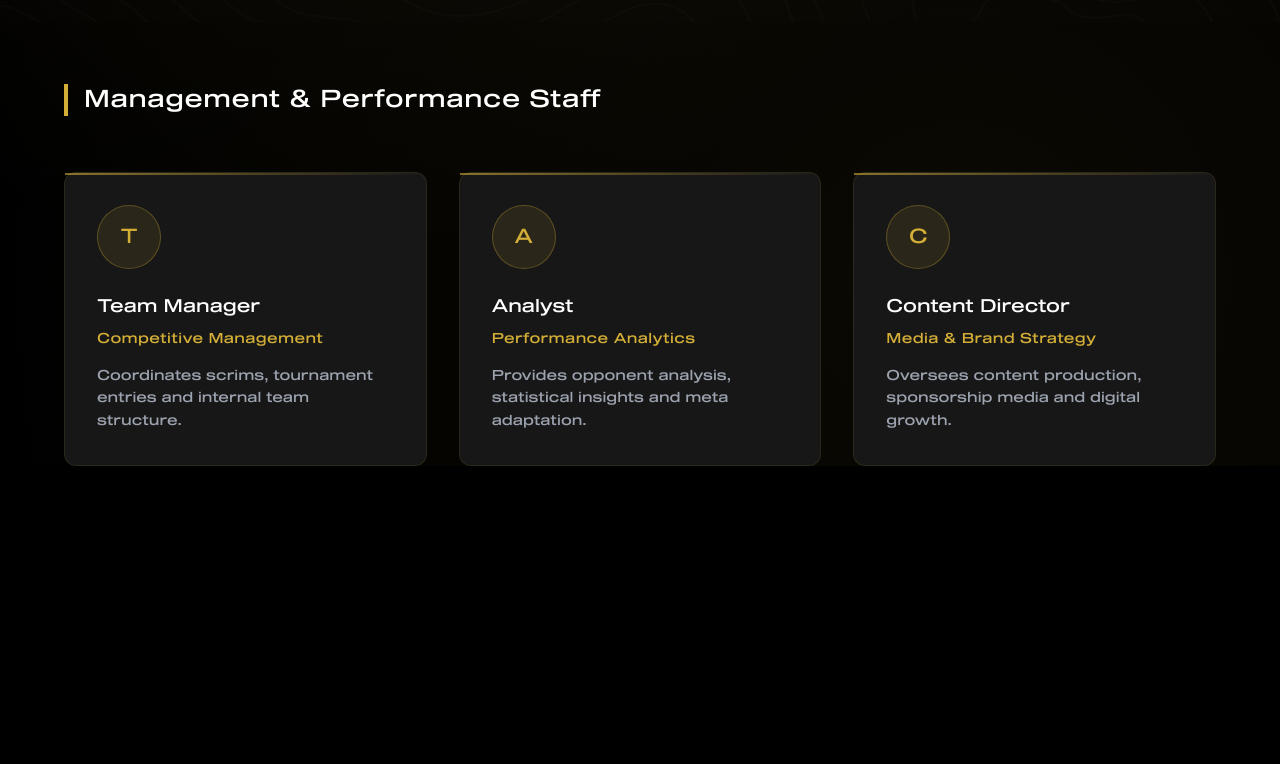
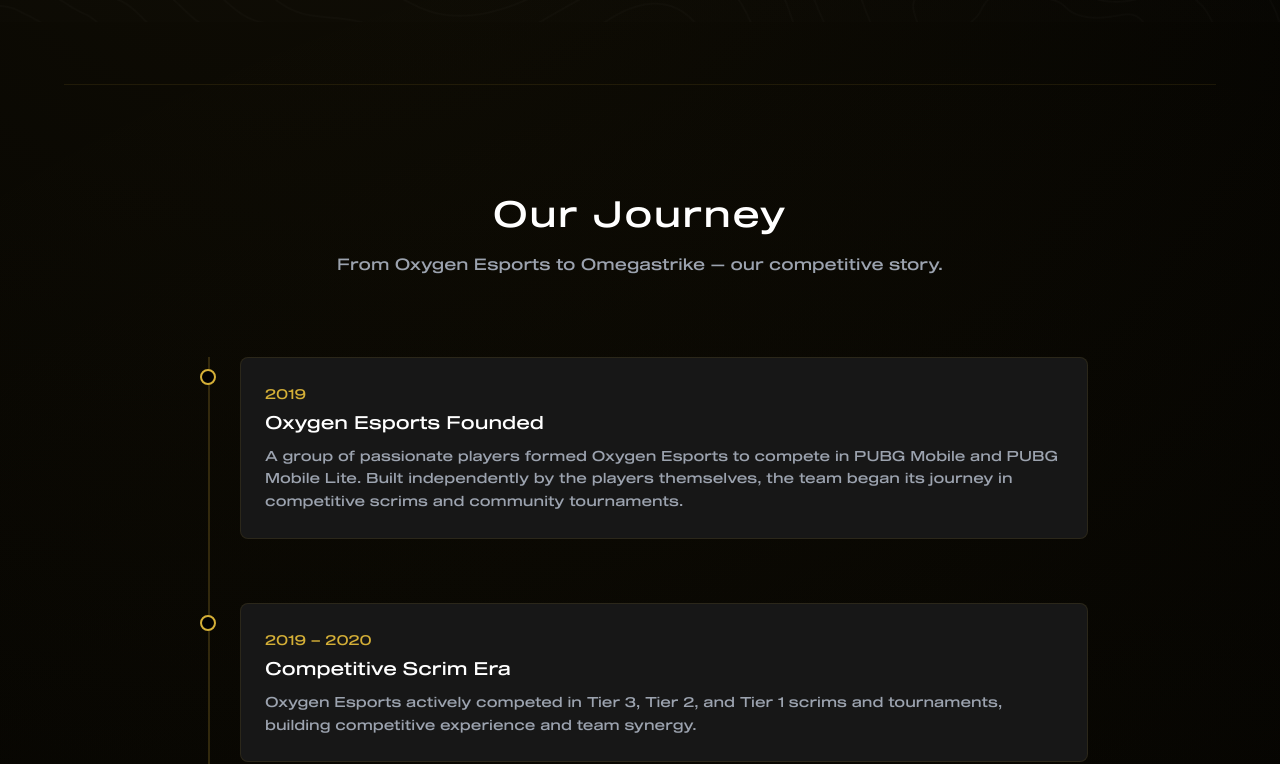
Before and after one commit to omegastrike/_teamos, a Next.js app: page /organization in a window 1280 px wide. Shown: the part 778-1542 px from the top of the page. Before the commit the page ends 1244 px from the top, so only its background shows below. Built offline with nearby package versions, Linux system fonts and the light colour scheme.

Commit message:
Update page.jsx

```diff
--- a/app/organization/page.jsx
+++ b/app/organization/page.jsx
@@ -1,3 +1,5 @@
+import OrganizationTimeline from "../../components/OrganizationTimeline";
+
 export const metadata = {
   title: "Organization",
   description:
@@ -51,6 +53,8 @@ export default function OrganizationPage() {
           />
 
         </div>
+
+        <OrganizationTimeline />
 
         {/* MANAGEMENT TEAM */}
         <SectionTitle title="Management & Performance Staff" />
```
